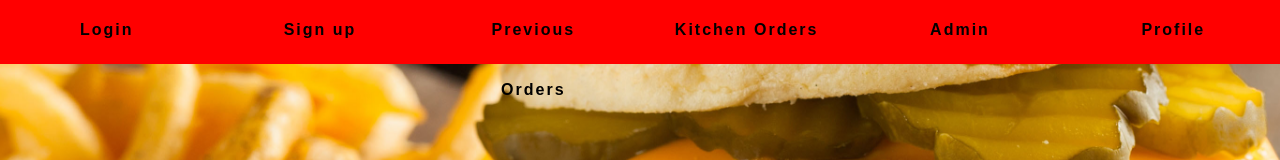
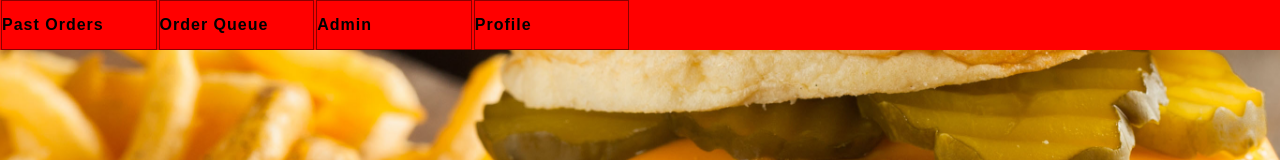
Before and after one commit to aammon14/Jacks_Burgers, a React (Create React App) app in the folder jacks-app/client/: page /items in a window 1280 px wide. Shown: the top 160 px of the page. Built offline with nearby package versions, Linux system fonts and the light colour scheme; no server answers.

Commit message:
playing with css dont merge

```diff
--- a/jacks-app/client/src/App.css
+++ b/jacks-app/client/src/App.css
@@ -7,32 +7,35 @@
 }
 /*Nav bar*/
 .nav_bar {
-  height: 8vh;
+  height: 50px;
   background-color: red;
   position: fixed;
-  width: 100vw;
+  width: 100%;
   z-index: 3;
   display: flex;
-  justify-content: space-around;
+  align-content: center;
+  align-items: right;
 }
-
 .nav_links{
  /* flex:1;*/
-  width:12vw;
+  display: flex;
+  width:12%;
+  font-size: 100%;
   text-decoration: none;
-  line-height: 60px;
+  line-height: 48px;
   text-align: center;
   margin:0 1px 0 1px;
- font-weight: 600;
- letter-spacing: 2px;
+  font-weight: 600;
+  letter-spacing: 1px;
+  padding: 0 auto;
+  border: 1px solid darkred;
 }
 .nav_links a{
   text-decoration: none;
   color:black;
 }
 .nav_links:hover{
- box-shadow: 5px 5px 5px 8px rgba(0, 0, 0, 0.3);
-
+ box-shadow: 3px 3px 3px 3px rgba(0, 0, 0, 0.3);
 }
 .nav_container{
   width:60vw;
@@ -179,7 +182,6 @@
   font-family: avenir;
   font-size: 20px;
 }
-
 .item_specific_name {
   text-decoration: none;
   font-family: avenir;
--- a/jacks-app/client/src/Components/Navbar.jsx
+++ b/jacks-app/client/src/Components/Navbar.jsx
@@ -2,18 +2,16 @@ import React, { Component } from "react";
 import { Link } from "react-router-dom";
 
 class Navbar extends Component {
+	render() {
+    return(
+      <div className='nav_bar'>
+        <div className="nav_links"><Link to='/orders'>Past Orders</Link></div>
+	      <div className="nav_links"><Link to='/kitchen'>Order Queue</Link></div>
+        <div className="nav_links"><Link to="/Menu_Maintenance">Admin</Link></div>
+        <div className="nav_links"><Link to="/users/profile">Profile</Link></div>
+      </div>
+    )
+  }
+}
 
-	render(){
-return(
-<div className='nav_bar'>
-
-  <div className="nav_links"><Link to='/Sign_in'>Login</Link></div>
-  <div className="nav_links"><Link to='/Sign_up'>Sign up</Link></div>
-  <div className="nav_links"><Link to='/orders'>Previous Orders</Link></div>
-	 <div className="nav_links"><Link to='/kitchen'>Kitchen Orders</Link></div>
-  <div className="nav_links"><Link to="/Menu_Maintenance">Admin</Link></div>
-  <div className="nav_links"><Link to="/users/profile">Profile</Link></div>
-
-</div>
-)}}
 export default Navbar;
```
